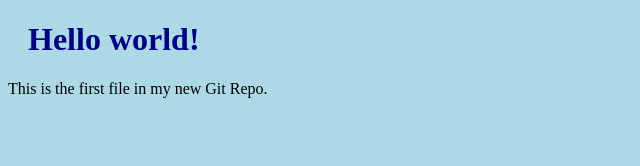
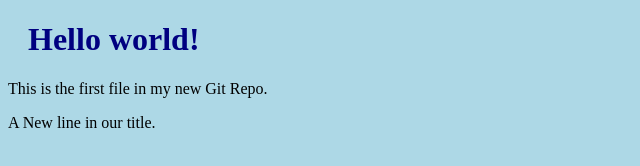
Before and after one commit to jimmyjayant/mypersonal, a plain HTML site: page index.html in a window 1280 px wide. Shown: the whole page, without its empty margins (0-640 px from the left). Drawn offline with Linux system fonts and the light colour scheme.

Commit message:
Updated index.html with a new line

```diff
--- a/index.html
+++ b/index.html
@@ -8,6 +8,9 @@
 
 <h1>Hello world!</h1>
 <p>This is the first file in my new Git Repo.</p>
+<p>
+A New line in our title.
+</p>
 
 </body>
 </html>
```
